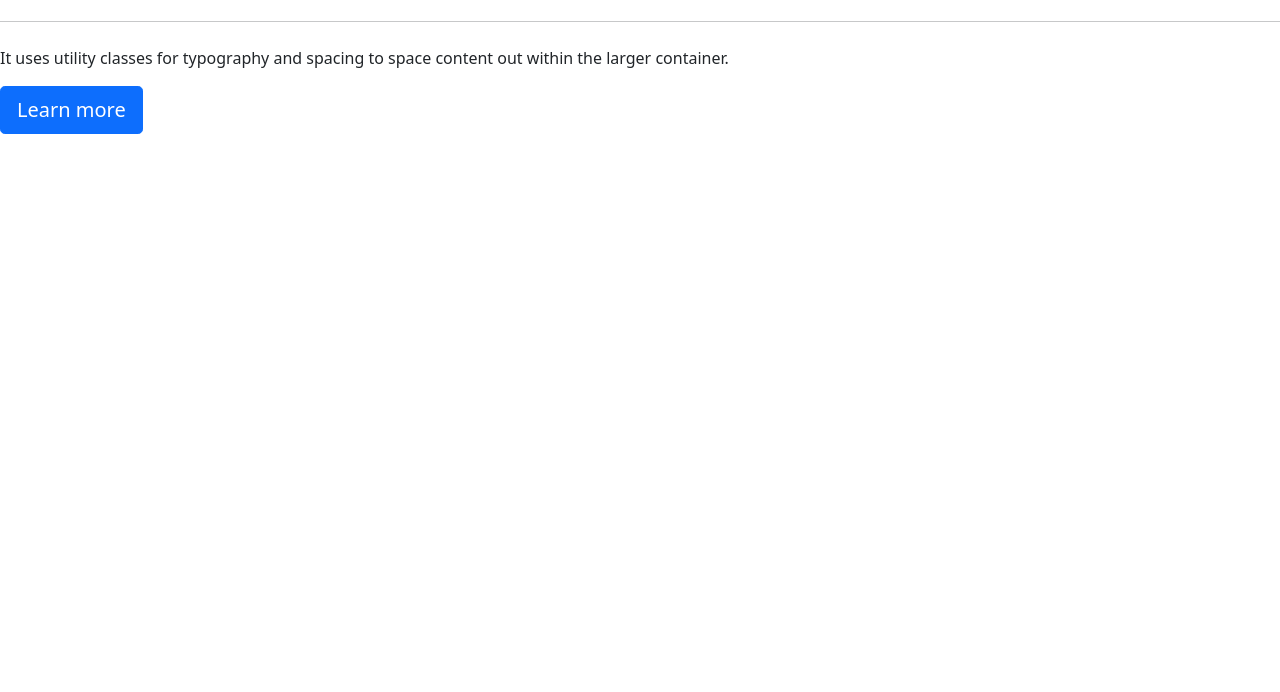
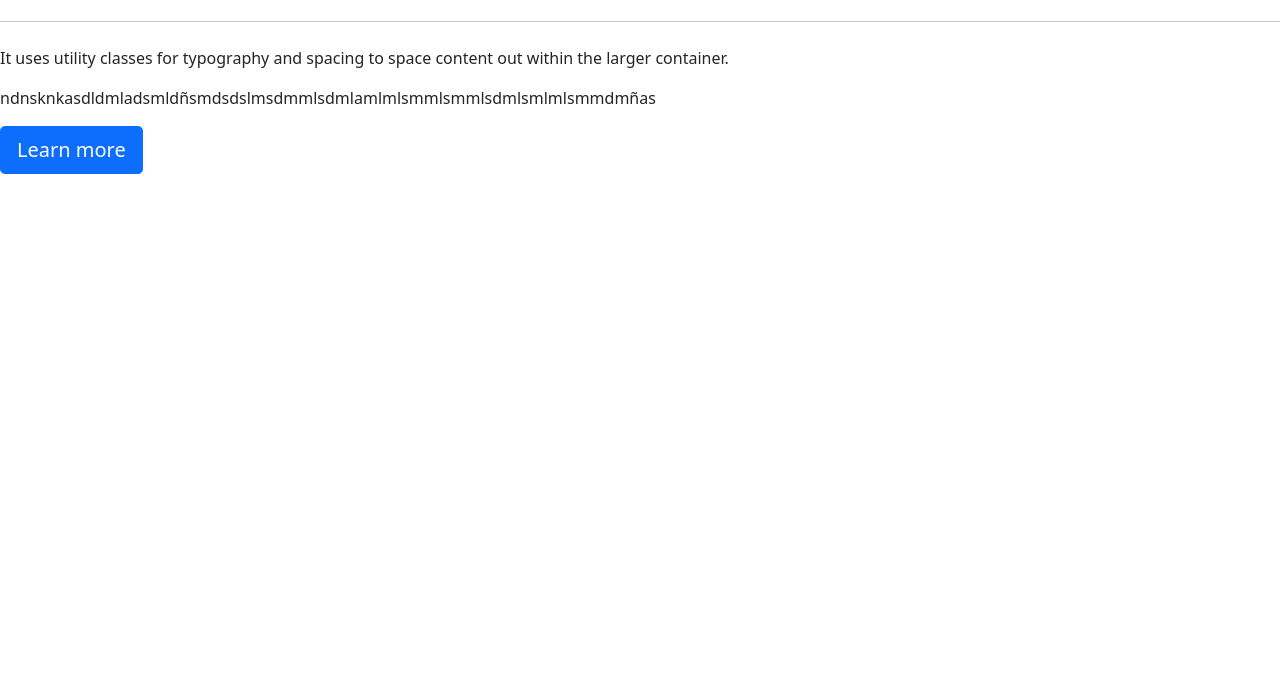
Before and after one commit to fersayago/MiPrueba, a plain HTML site: page index.html in a window 1280 px wide. Shown: the part 108-800 px from the top of the page. Drawn offline with nearby package versions, Linux system fonts and the light colour scheme.

Commit message:
creado parrafo de prueba

```diff
--- a/index.html
+++ b/index.html
@@ -23,6 +23,9 @@
         It uses utility classes for typography and spacing to space content out
         within the larger container.
       </p>
+      <p>
+        ndnsknkasdldmladsmldñsmdsdslmsdmmlsdmlamlmlsmmlsmmlsdmlsmlmlsmmdmñas
+      </p>
       <p class="lead">
         <a class="btn btn-primary btn-lg" href="#" role="button">Learn more</a>
       </p>
```
